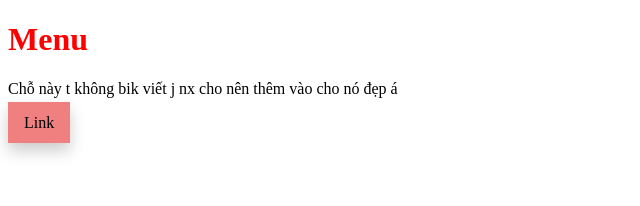
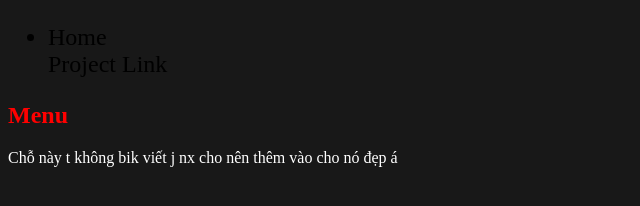
Before and after one commit to KayGV25/Showtime, a plain HTML site: page index.html in a window 1280 px wide. Shown: the whole page, without its empty margins (0-640 px from the left). Drawn offline with Linux system fonts and the light colour scheme.

Commit message:
Update index.html

```diff
--- a/index.html
+++ b/index.html
@@ -6,13 +6,28 @@
         <link rel="stylesheet" href="stylesheet.css">
         <meta charset="utf-8"></meta>
     </head>
-    <body>
+    <body style="background-color:rgb(24, 24, 24);">
+        <header style="color:black;">
+            <ul style="font-size: 1.5em;">
+                <li><a href="index.html">Home</a></li>
+                <li class="dropdown"><a href="javascript:void(0)" class="dropbtn">Project</a>
+                <div class="dropdown-content">
+                    <a href="Showtime.html">Show time</a>
+                </div>
+                </li>
+                <li class="dropdown"><a href="javascript:void(0)" class="dropbtn">Link</a>
+                <div class="dropdown-content">
+                    <a href="https://www.facebook.com/profile.php?id=100011628282481" target="_blank">VDK</a>
+                    <a href="https://www.facebook.com/profile.php?id=100015950437740" target="_blank">NHT</a>
+                </div>
+                </li>
+            </ul>
+        </header>
+        <section style="color:white">
         <div>
             <h1 class="title">Menu</h1>
             <p>Chỗ này t không bik viết j nx cho nên thêm vào cho nó đẹp á</p>
         </div>
-        <div class="dropdown">
-            <span class="block">Link</span><div class="dropdown-content"><p><a href="https://www.facebook.com/profile.php?id=100015950437740" target="_blank">NHT</a></p><p><a href="https://www.facebook.com/profile.php?id=100011628282481" target="_blank">VDK</a></p><p><a href="Showtime.html">Show time</a></p>
-        </div>
+        </section>
     </body>
 </html>
```
